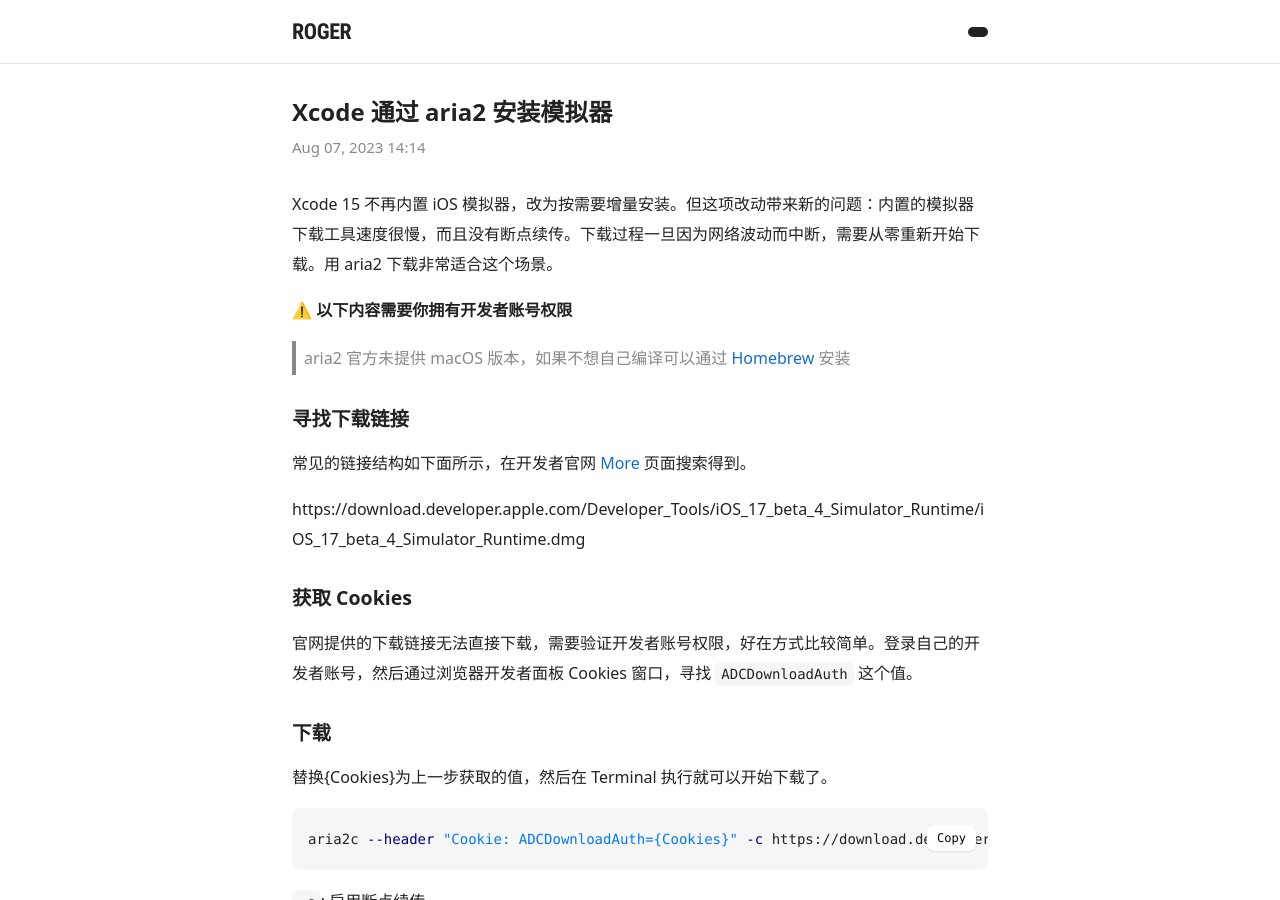
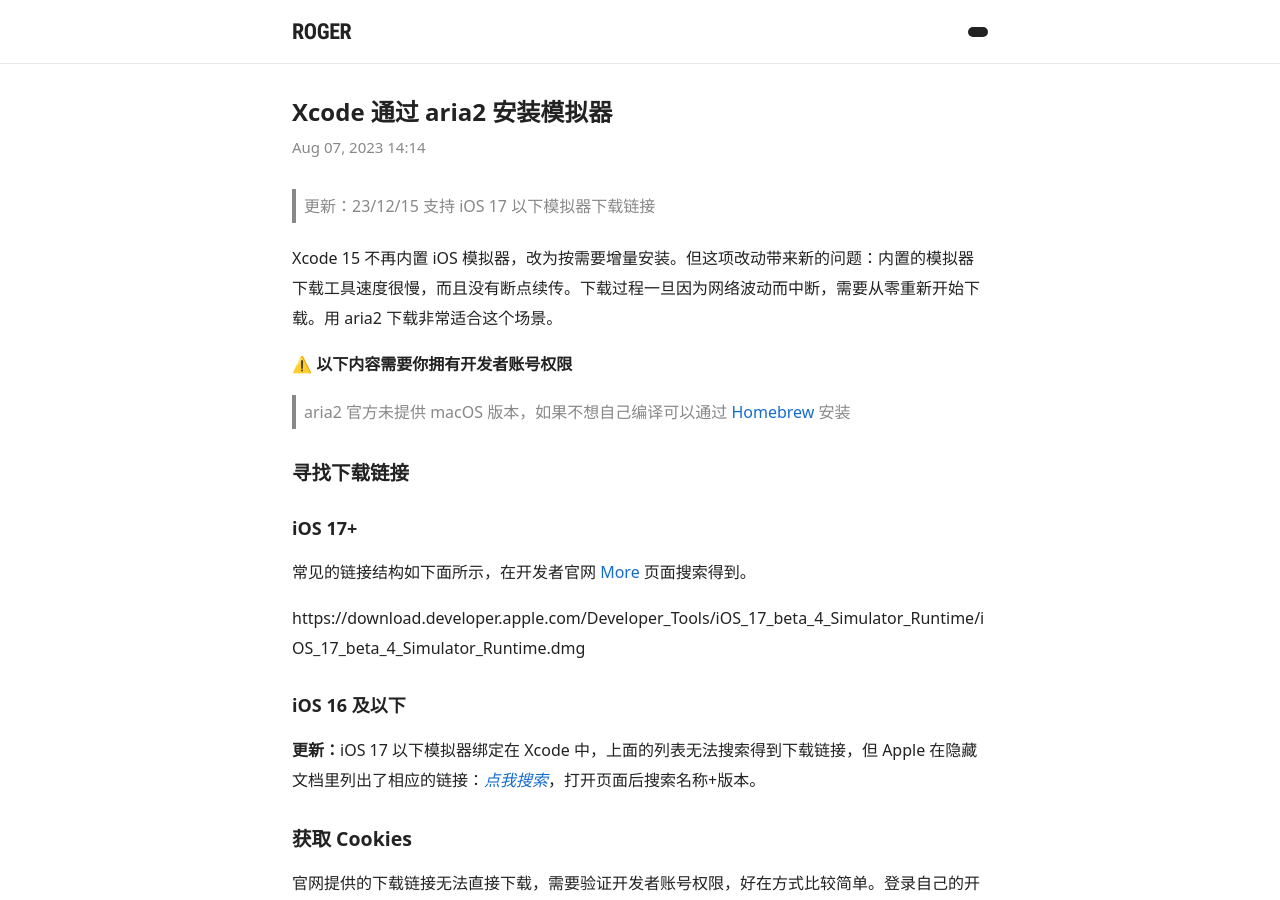
Before and after one commit to rijieli/rijieli.github.io, a Jekyll site: the page built from _posts/2023-08-07-xcode-add-simulator-via-aria2.md, in a window 1280 px wide and 900 px high. Built offline with Jekyll 4.4.1, drawn with Linux system fonts in a browser that asks for light colours; comment, search, counter and statistics services are not loaded.

Commit message:
更新文章

```diff
--- a/_posts/2023-08-07-xcode-add-simulator-via-aria2.md
+++ b/_posts/2023-08-07-xcode-add-simulator-via-aria2.md
@@ -8,6 +8,8 @@
 post_type: Note
 ---
 
+> 更新：23/12/15 支持 iOS 17 以下模拟器下载链接
+
 Xcode 15 不再内置 iOS 模拟器，改为按需要增量安装。但这项改动带来新的问题：内置的模拟器下载工具速度很慢，而且没有断点续传。下载过程一旦因为网络波动而中断，需要从零重新开始下载。用 aria2 下载非常适合这个场景。
 
 **⚠️ 以下内容需要你拥有开发者账号权限**
@@ -16,9 +18,15 @@
 
 ## 寻找下载链接
 
+### iOS 17+
+
 常见的链接结构如下面所示，在开发者官网 [More](https://developer.apple.com/download/all/?q=visionos){:target="\_blank"} 页面搜索得到。
 
 https://download.developer.apple.com/Developer_Tools/iOS_17_beta_4_Simulator_Runtime/iOS_17_beta_4_Simulator_Runtime.dmg
+
+### iOS 16 及以下
+
+**更新：**iOS 17 以下模拟器绑定在 Xcode 中，上面的列表无法搜索得到下载链接，但 Apple 在隐藏文档里列出了相应的链接：_[点我搜索](https://devimages-cdn.apple.com/downloads/xcode/simulators/index2.dvtdownloadableindex)_，打开页面后搜索名称+版本。
 
 ## 获取 Cookies
 
```
